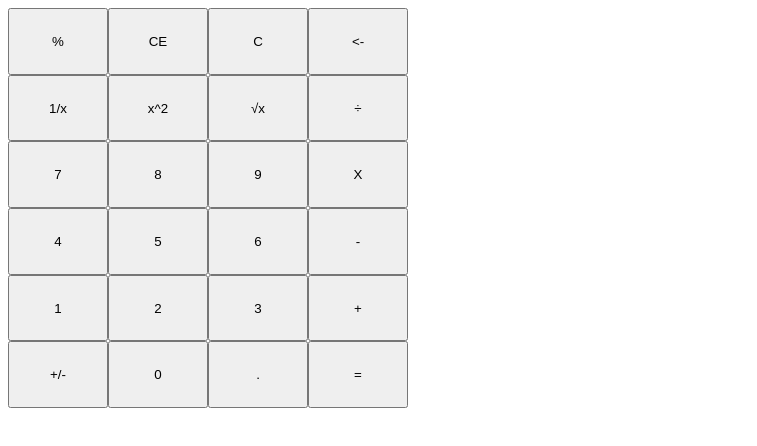
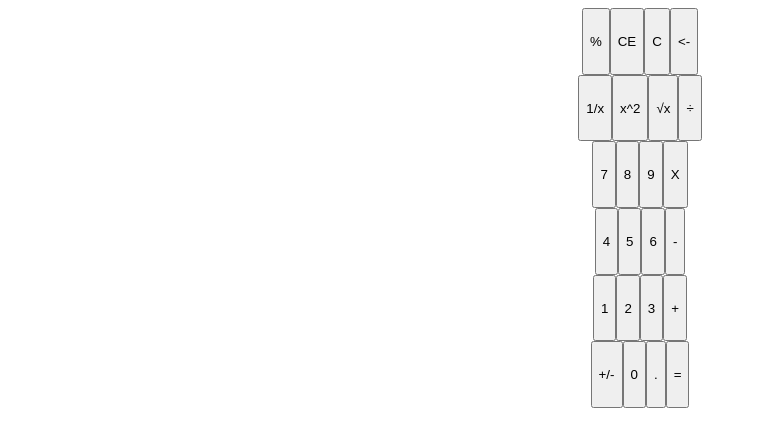
Before and after one commit to Jeffkimerson/calculator, a plain HTML site: page index.html in a window 1280 px wide. Shown: the whole page, without its empty margins (0-757 px from the left). Drawn offline with Linux system fonts and the light colour scheme.

Commit message:
Add styling

```diff
--- a/style.css
+++ b/style.css
@@ -2,7 +2,7 @@ body {
     display: flex;
     flex-direction: column;
     height: 50vh;
-    width: 50vh;
+    align-items: center
 }
 
 .row {
@@ -11,8 +11,6 @@ body {
 }
 
 button {
-    flex: 1;
-    padding: 0;
 }
 
 .display {
```
